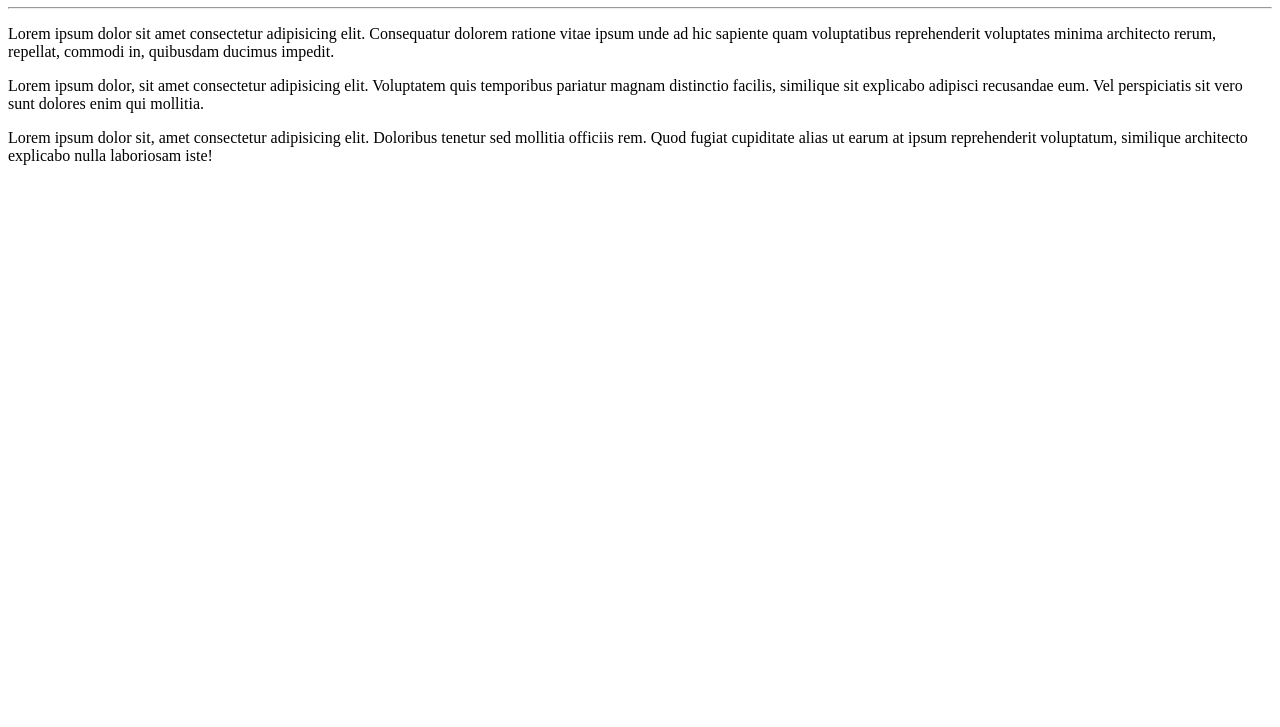
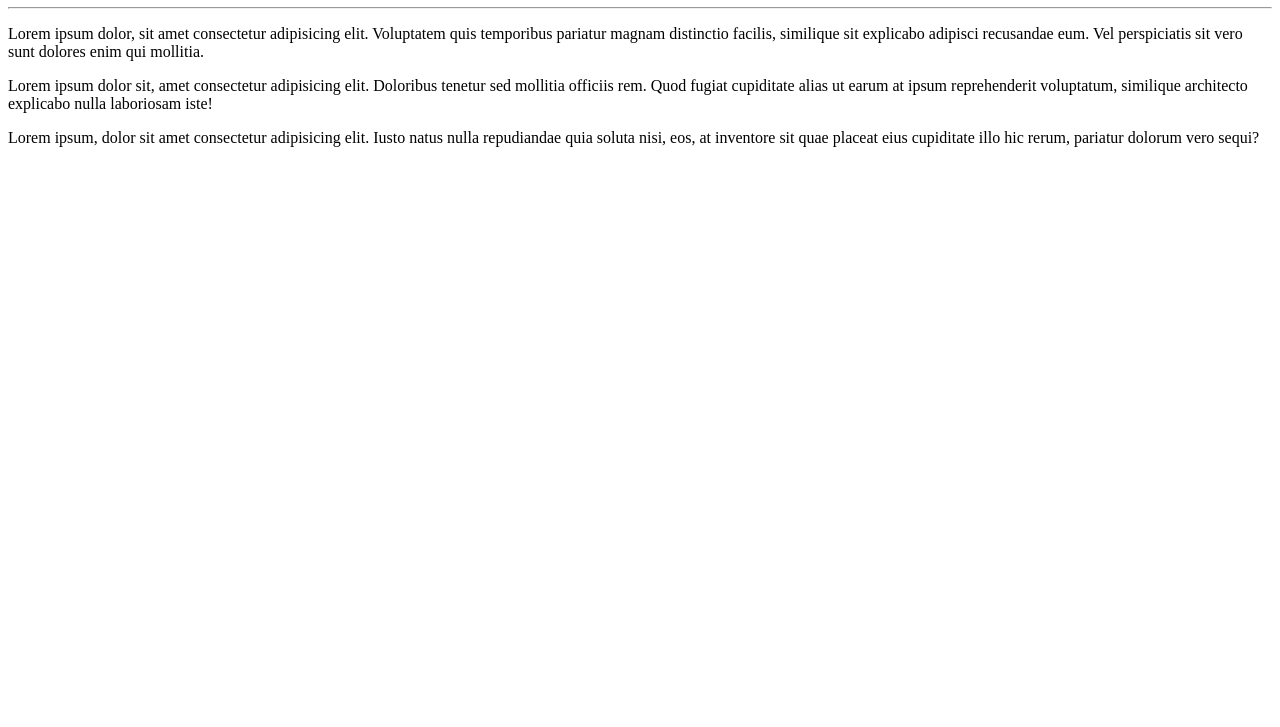
Before and after one commit to marcos-vcg/Ola-Mundo, a plain HTML site: page site-exemplo/index.html in a window 1280 px wide. Shown: the part 73-800 px from the top of the page. Drawn offline with Linux system fonts and the light colour scheme.

Commit message:
Tirando e colocando linhas

```diff
--- a/site-exemplo/index.html
+++ b/site-exemplo/index.html
@@ -8,8 +8,8 @@
 <body>
     <h1>Olá, Mundo!</h1>
     <hr>
-    <p>Lorem ipsum dolor sit amet consectetur adipisicing elit. Consequatur dolorem ratione vitae ipsum unde ad hic sapiente quam voluptatibus reprehenderit voluptates minima architecto rerum, repellat, commodi in, quibusdam ducimus impedit.</p>
     <p>Lorem ipsum dolor, sit amet consectetur adipisicing elit. Voluptatem quis temporibus pariatur magnam distinctio facilis, similique sit explicabo adipisci recusandae eum. Vel perspiciatis sit vero sunt dolores enim qui mollitia.</p>
     <p>Lorem ipsum dolor sit, amet consectetur adipisicing elit. Doloribus tenetur sed mollitia officiis rem. Quod fugiat cupiditate alias ut earum at ipsum reprehenderit voluptatum, similique architecto explicabo nulla laboriosam iste!</p>
+    <p>Lorem ipsum, dolor sit amet consectetur adipisicing elit. Iusto natus nulla repudiandae quia soluta nisi, eos, at inventore sit quae placeat eius cupiditate illo hic rerum, pariatur dolorum vero sequi?</p>
 </body>
 </html>
```
